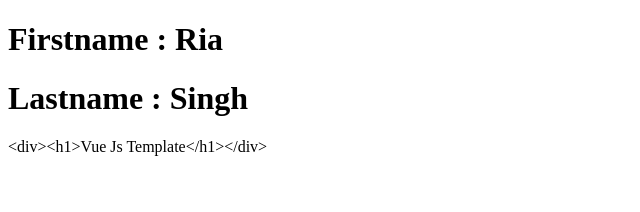
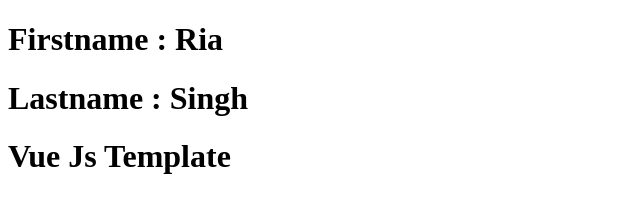
Before and after one commit to agungdh/js_vue_test1, a plain HTML site: page index.html in a window 1280 px wide. Shown: the whole page, without its empty margins (0-640 px from the left). Drawn offline with Linux system fonts and the light colour scheme.

Commit message:
update index

```diff
--- a/index.html
+++ b/index.html
@@ -8,7 +8,7 @@
 	<div id="vue_det">
 	<h1>Firstname : {{firstname}}</h1>
 	<h1>Lastname : {{lastname}}</h1>
-	<div>{{htmlcontent}}</div>
+	<div v-html="htmlcontent">{{htmlcontent}}</div>
 	</div>
 	<script type="text/javascript" src="js/vue_template.js"></script>
 </body>
```
